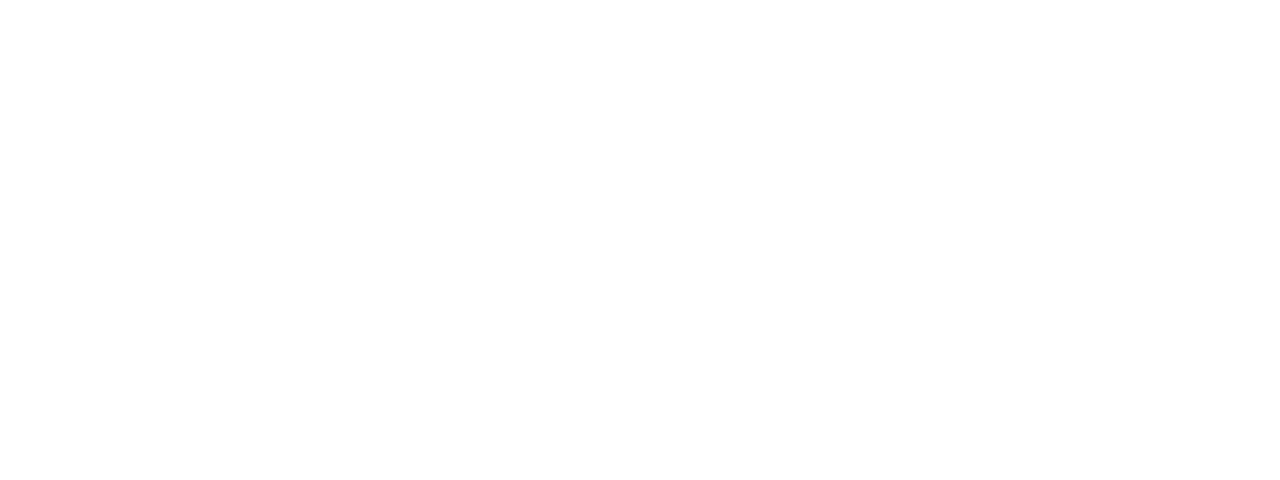
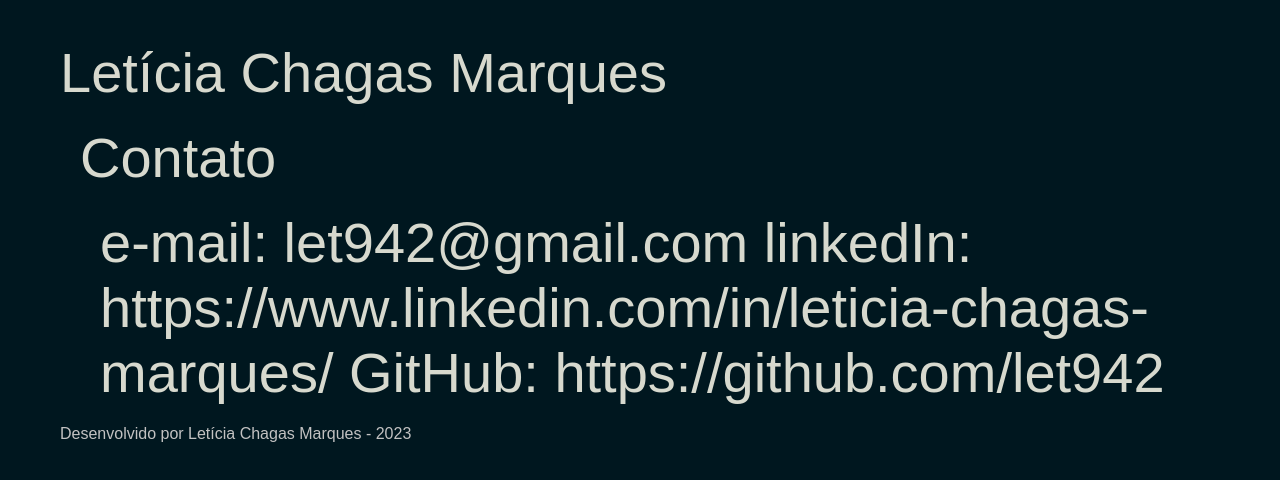
Before and after one commit to let942/portfolio, a plain HTML site: page index.html in a window 1280 px wide. Drawn offline with Linux system fonts and the light colour scheme.

Commit message:
feat: adiciona informações de contato

```diff
--- a/index.html
+++ b/index.html
@@ -1,14 +1,23 @@
 <header>
-
-
-
+  <link rel="stylesheet" href="style.css">
 </header>
 
 <body>
   <main>
 
+    Letícia Chagas Marques
+
+    <div>
+      Contato
+      <div class="contato">
+        e-mail: let942@gmail.com
+        linkedIn: https://www.linkedin.com/in/leticia-chagas-marques/
+        GitHub: https://github.com/let942
+      </div>
+    </div>
   </main>
+
   <footer>
-
+    Desenvolvido por Letícia Chagas Marques - 2023
   </footer>
 </body>
```
